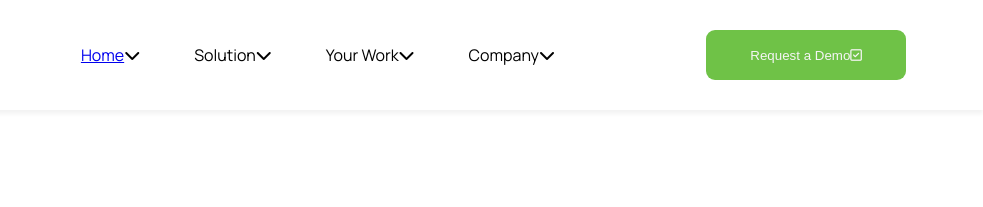
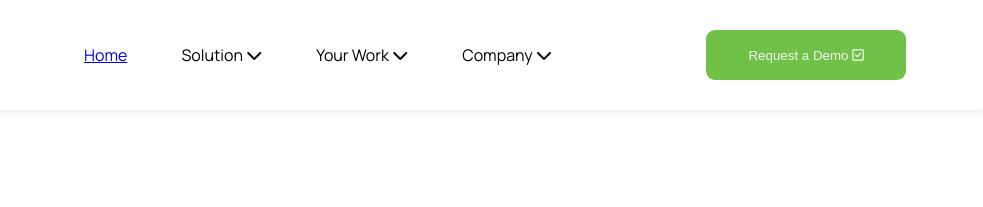
Before and after one commit to NwoluDavid/Valutico, a plain HTML site: page index.html in a window 1280 px wide. Shown: the top 207 px of the page, 297-1280 px from the left. Drawn offline with Linux system fonts and the light colour scheme.

Commit message:
update: to header css

```diff
--- a/index.html
+++ b/index.html
@@ -28,14 +28,14 @@
           <img src="./image/logo.svg" width="150" alt="picture" />
         </div>
         <ul>
-          <li><a href="#">Home</a><i class="fas fa-chevron-down"></i></li>
-          <li><a href="#"></a>Solution<i class="fas fa-chevron-down"></i></li>
-          <li><a href="#"></a>Your Work<i class="fas fa-chevron-down"></i></li>
-          <li><a href="#"></a>Company<i class="fas fa-chevron-down"></i></li>
+          <li><a href="#">Home</a></i></li>
+          <li><a href="#"></a> Solution <i class="fas fa-chevron-down"></i></li>
+          <li><a href="#"></a> Your Work <i class="fas fa-chevron-down"></i></li>
+          <li><a href="#"></a>Company <i class="fas fa-chevron-down"></i></li>
         </ul>
         <div class="request">
           <button>
-            Request a Demo<i class="fa-regular fa-square-check"></i>
+            Request a Demo  <i class="fa-regular fa-square-check"></i>
           </button>
         </div>
       </nav>
--- a/styles.css
+++ b/styles.css
@@ -16,7 +16,7 @@ header{
     top: 0;
     box-shadow: 0px 4px 4px 0px #0000000D;
     background: #FFFFFF;
-    z-index: 10;
+    z-index: 9;
 }
 nav {
     display: flex;
@@ -68,7 +68,7 @@ main{
     align-items: center;
     justify-content: center;
     background: #FFFFFF;
-    margin-top: 80px;
+    margin-top: 100px;
     gap: 20px;
     color: #373737;
 
@@ -290,7 +290,7 @@ main{
     justify-content: center;
 }
 
-@media only screen and (max-width: 1200px){
+@media only screen and (max-width: 834px){
 
     header{
         padding: 30px 0px;
@@ -476,3 +476,10 @@ main{
         margin-top: 72px;
     }
 }
+
+/* Extra small devices (phones, 600px and down) */
+@media only screen and (max-width: 393px) {
+
+
+
+}
```
